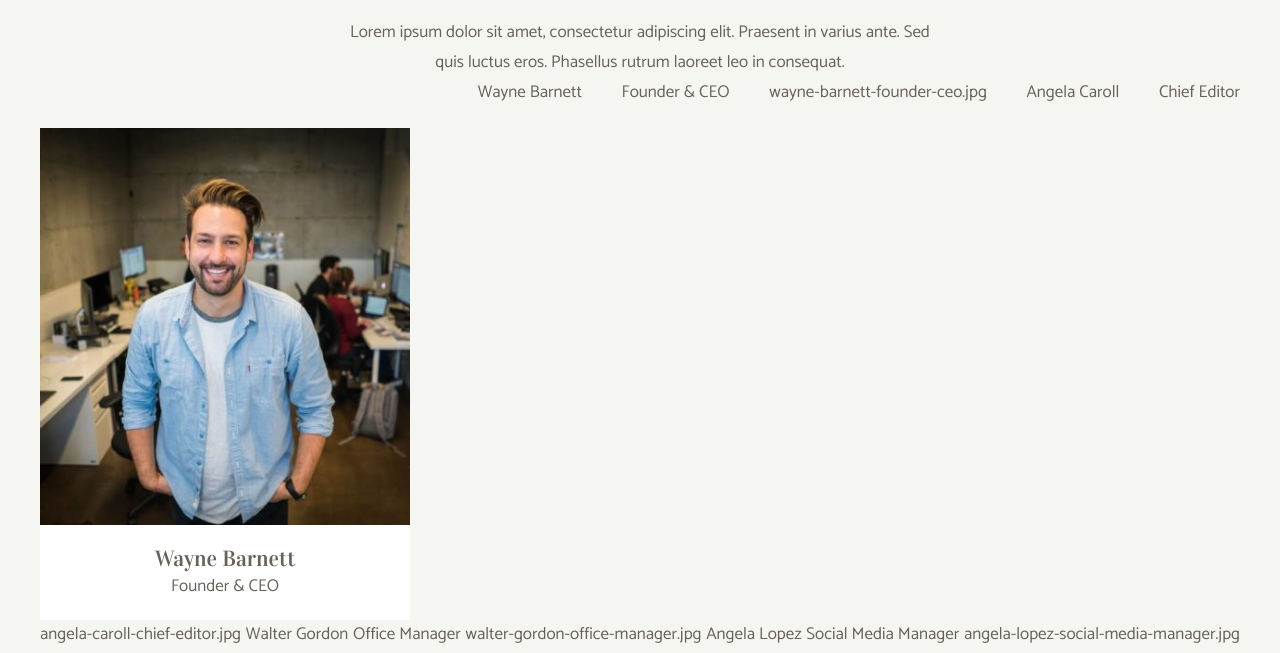
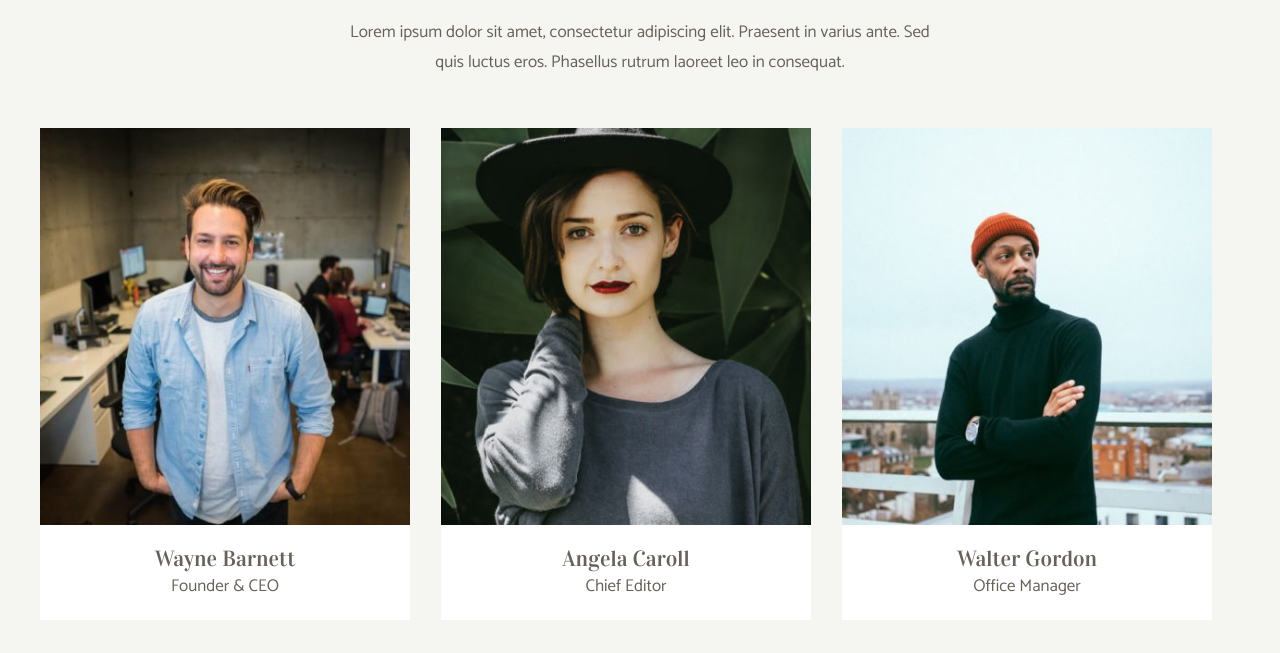
Before and after one commit to expldec/js-our-team, a plain HTML site: page index.html in a window 1280 px wide. Shown: the part 107-760 px from the top of the page. Drawn offline with Linux system fonts and the light colour scheme.

Commit message:
edited loop to achieve Bonus 1 and 2

```diff
--- a/index.html
+++ b/index.html
@@ -23,7 +23,7 @@
         <div class="team-container">
           <!-- Inseriamo inizialmente una card statica per stilarla e vedere l'effetto finale -->
 
-          <div class="team-card">
+          <!-- <div class="team-card">
             <div class="card-image">
               <img
                 src="img/wayne-barnett-founder-ceo.jpg"
@@ -34,7 +34,7 @@
               <h3>Wayne Barnett</h3>
               <p>Founder & CEO</p>
             </div>
-          </div>
+          </div> -->
 
         </div>
       </div>
--- a/js/script.js
+++ b/js/script.js
@@ -47,9 +47,38 @@ const team = [
 teamContainer = document.querySelector('.team-container');
 
 for (let i = 0; i < team.length; i++) {
-    for (key in team[i]) {
-        appendable = document.createElement('p');
-        appendable.textContent = team[i][key];
-        teamContainer.append(appendable);
-    }
+    //preleviamo i dati dell'oggetto dell'array che stiamo vedendo a questo giro
+    let thisName = team[i]['name'];
+    let thisRole = team[i]['role'];
+    let thisImg = team[i]['image'];
+    //creiamo un div vuoto con classe team-card
+    let thisCard = document.createElement('div');
+    thisCard.classList.add('team-card');
+    //creiamo il div vuoto card-img
+    let thisCardImgDiv = document.createElement('div');
+    thisCardImgDiv.classList.add('card-image');
+    //creiamo il div vuoto card-text
+    let thisCardText = document.createElement('div');
+    thisCardText.classList.add('card-text');
+    //mettiamo card-img e card-text nella card
+    thisCard.append(thisCardImgDiv,thisCardText)
+
+    //creaimo e popoliamo l'img che andrà dentro card-img
+    let thisCardImg = document.createElement('img');
+    thisCardImg.src = 'img/' + thisImg;
+    thisCardImg.alt = thisName;
+    // mettiamo l'img dentro card-image
+    thisCardImgDiv.append(thisCardImg);
+
+    //creiamo e popoliamo l'h3 che andrà dentro il div card-text
+    let thisCardTextTitle = document.createElement('h3');
+    thisCardTextTitle.textContent = thisName;
+    //creiamo e popoliamo il p che andrà dentro il div card-text
+    let thisCardTextCaption = document.createElement('p');
+    thisCardTextCaption.textContent = thisRole;
+    //popoliamo thisCardText
+    thisCardText.append(thisCardTextTitle,thisCardTextCaption);
+
+
+    teamContainer.append(thisCard);
 }
```
